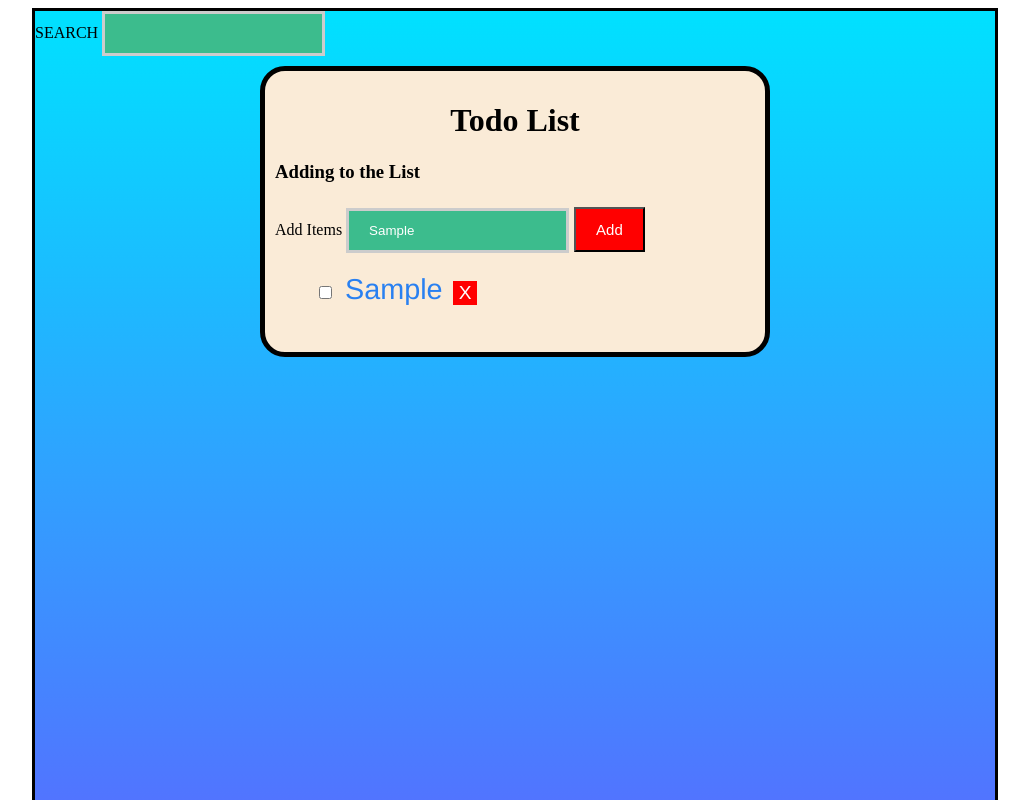
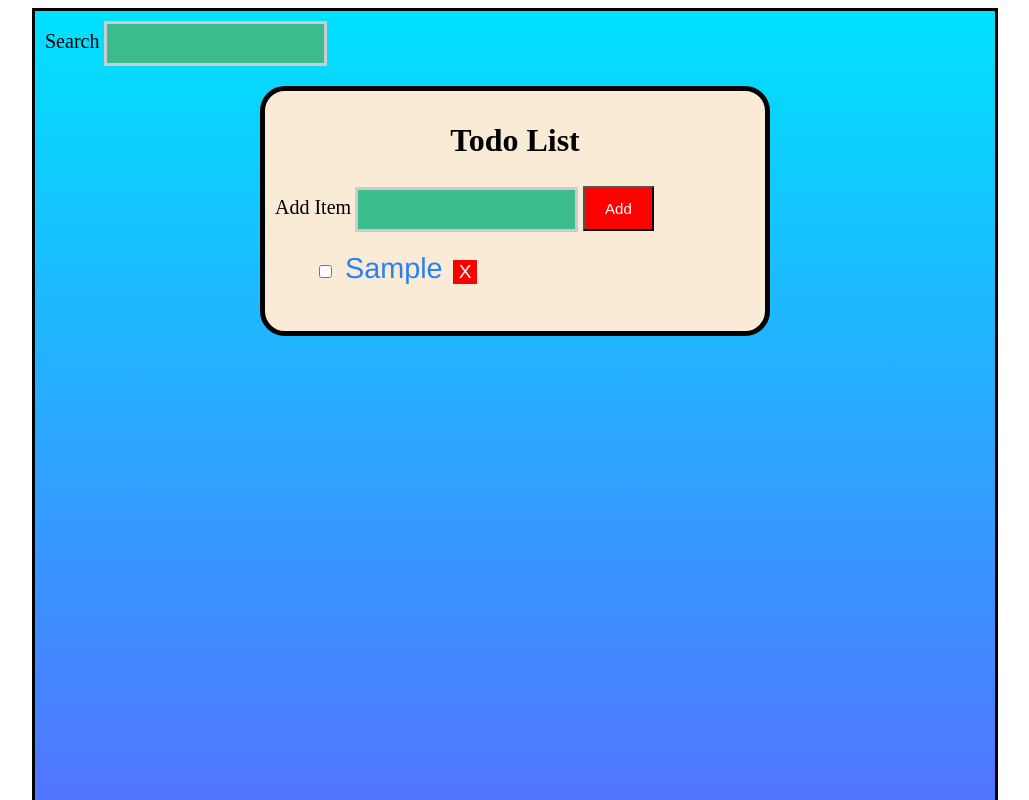
Before and after one commit to robertom123/Todo, a plain HTML site: page Todo/index.html in a window 1280 px wide. Both pictures are taken after typing "Sample" into the empty fields and a click on the button "Add". Shown: the top 800 px of the page, without its empty margins (125-1154 px from the left). Drawn offline with Linux system fonts and the light colour scheme.

Commit message:
fixed bug

```diff
--- a/Todo/index.css
+++ b/Todo/index.css
@@ -31,6 +31,15 @@ border-radius for the border
 
 h1{
     text-align: center;
+    color: black;
+}
+
+#sBar {
+    font-size: 20px;
+}
+
+#search{
+    padding: 10px;
 }
 
 /*
@@ -46,6 +55,10 @@ input{
     color: white;
     -webkit-transition: 0.5s;
     transition: 0.5s;
+}
+
+#adder{
+    font-size: 20px;
 }
 
 input:focus{
@@ -64,6 +77,12 @@ Same as anything else you style for buttons
     cursor: pointer;
     font-size: 15px;
 
+}
+
+
+/*empty input when adding item*/
+#info{
+    color: red;
 }
 
 /*ul stuff */
--- a/Todo/index.html
+++ b/Todo/index.html
@@ -10,7 +10,7 @@
 <body>
     <div id = "wrapper">
         <div id = "search">
-                SEARCH <input type = "text" name ="sbox" id = "filter">
+                <label id = 'sBar'>Search  </label> <input type = "text" name ="sbox" id = "filter">
         </div>
 
 
@@ -21,8 +21,9 @@
                 </div>
 
                 <div id = "items">
-                    <h3>Adding to the List</h3>
-                    Add Items <input type = "text" id = "add" name = "add"><button id = "btn1">Add</button>
+
+                    <label id = "adder">Add Item</label> <input type = "text" id = "add" name = "add"><button id = "btn1">Add</button>
+                    <span id = 'info' style="display: none"><p>Please add item</p></span>
                 </div>
 
                 <ul id = "main">
--- a/Todo/index.js
+++ b/Todo/index.js
@@ -2,20 +2,25 @@ var list = document.createElement("li");
 var span = document.createElement("span");
 var btn = document.createElement("button");
 var main = document.getElementById("main"); // this the ul
+var info = document.getElementById("info");
 
 
 document.getElementById("btn1").addEventListener('click', add, false);
-document.getElementById("del"),addEventListener('click', take, false);
 document.getElementById("filter").addEventListener('keyup', filterlist, false);
 
 
 function add(){
 
+    var msg = document.getElementById("add").value;
+    if(msg === ''){
+        info.style.display = 'block';
+    }
+    else {
+        info.style.display = 'none';
         var main = document.getElementById("main");
+        var list = document.createElement("li");
+        var input = document.createElement("input");
 
-    var list = document.createElement("li");
-
-    var input = document.createElement("input");
         input.setAttribute("type", "checkbox");
         input.className = "checker";
 
@@ -30,31 +35,32 @@ function add(){
         // add checkbox with line through
         // add custom buttons
 
-    var msg = document.getElementById("add").value;
+
 
         span.textContent = msg;
 
         list.appendChild(input);
 
         list.appendChild(span);
-
+        btn.setAttribute('id', 'dels');
         btn.textContent = "X";
         btn.className = "del";
-
-    list.appendChild(btn);
-
-    main.appendChild(list);
-
-}
-
-function take(e){
+        btn.addEventListener('click', (e)=>{
             console.log(e.target);
             if(e.target.className == "del"){
                 var li = e.target.parentElement;
                 main.removeChild(li);
             }
+        });
+
+        list.appendChild(btn);
+
+        main.appendChild(list);
+       document.getElementById('add').value = '';
+    }
 
 }
+
 
 //potential bug
 function filterlist(e){
```
Lines whose indentation alone changed are shown as unchanged.
